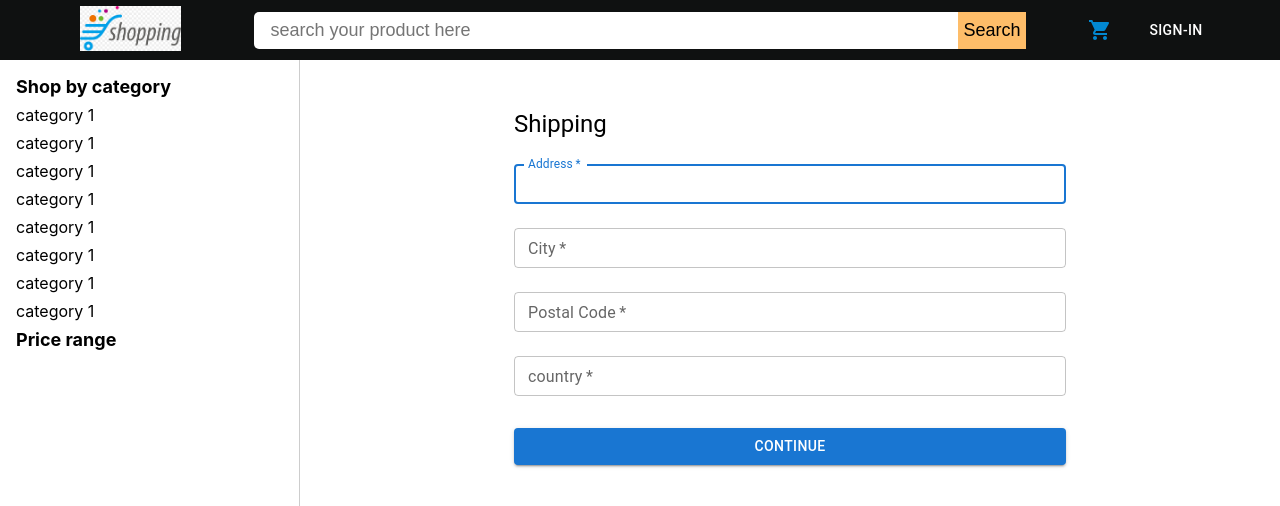
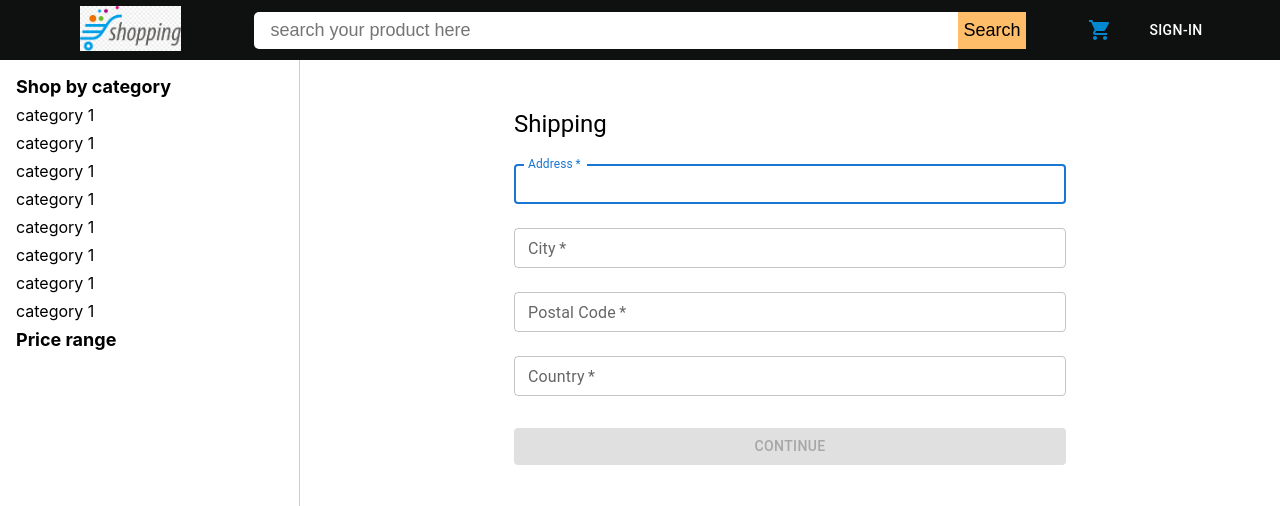
Before and after one commit to praveen7101994/Ecommerce-MERN, a React (Create React App) app in the folder frontend/: page /shipping in a window 1280 px wide. Shown: the top 506 px of the page. Built offline with nearby package versions, Linux system fonts and the light colour scheme.

Commit message:
Finishing Shipping Screen and cart slice.

```diff
--- a/frontend/src/pages/ShippingScreen/ShippingScreen.jsx
+++ b/frontend/src/pages/ShippingScreen/ShippingScreen.jsx
@@ -1,8 +1,6 @@
-import React, { useState, useEffect } from "react";
+import React, { useState } from "react";
 import { useDispatch, useSelector } from "react-redux";
-import { useRegisterMutation } from "../../slices/usersApiSlice";
-import { setCredentials } from "../../slices/authSlice";
-import { useLocation, useNavigate } from "react-router-dom";
+import { useNavigate } from "react-router-dom";
 import {
   Container,
   Box,
@@ -13,42 +11,25 @@ import {
 } from "@mui/material";
 
 import FormContainer from "../../components/Header/FormContainer";
-import { useSnackbar } from "../../components/common/snackbar/SnackbarProvider";
+import { saveShippingAddress } from "../../slices/cartSlice";
 
 const ShippingScreen = () => {
-  const [address, setAddress] = useState("");
-  const [city, setCity] = useState("");
-  const [postalCode, setPostalCode] = useState("");
-  const [country, setCountry] = useState("");
+  const { shippingAddress } = useSelector((state) => state.cart);
 
-  const showSnackbar = useSnackbar();
+  const [address, setAddress] = useState(shippingAddress?.address || "");
+  const [city, setCity] = useState(shippingAddress?.city || "");
+  const [postalCode, setPostalCode] = useState(
+    shippingAddress?.postalCode || ""
+  );
+  const [country, setCountry] = useState(shippingAddress?.country || "");
 
   const dispatch = useDispatch();
-  const [register, { isLoading }] = useRegisterMutation();
-
-  const { userInfo } = useSelector((state) => state.auth);
-
   const navigate = useNavigate();
-
-  //   const { search } = useLocation();
-  //   const sp = new URLSearchParams(search);
-  //   const redirect = sp.get("redirect") || "/";
 
   const handleSubmit = async (event) => {
     event.preventDefault();
-    try {
-      const res = await register({
-        address,
-        city,
-        postalCode,
-        country,
-      }).unwrap();
-      dispatch(setCredentials({ ...res }));
-      //   navigate(redirect);
-    } catch (error) {
-      // alert("error", error?.data?.message || error.error);
-      showSnackbar(error?.data?.message || error.error, "error");
-    }
+    dispatch(saveShippingAddress({ address, city, postalCode, country }));
+    navigate("/payment");
   };
   return (
     <FormContainer>
@@ -110,7 +91,7 @@ const ShippingScreen = () => {
               required
               fullWidth
               name="country"
-              label="country"
+              label="Country"
               type="country"
               id="country"
               autoComplete="country"
@@ -123,7 +104,7 @@ const ShippingScreen = () => {
               variant="contained"
               sx={{ mt: 3, mb: 2 }}
               onClick={handleSubmit}
-              disabled={isLoading}
+              disabled={!address || !city || !postalCode || !country}
             >
               Continue
             </Button>
--- a/frontend/src/slices/cartSlice.js
+++ b/frontend/src/slices/cartSlice.js
@@ -3,11 +3,7 @@ import { updateCart } from "../utils/cartUtils";
 
 const initialState = localStorage.getItem("cart")
   ? JSON.parse(localStorage.getItem("cart"))
-  : { cartItems: [] };
-
-const addDecimals = (num) => {
-  return (Math.round(num * 100) / 100).toFixed(2);
-};
+  : { cartItems: [], shippingAddress: {}, paymentMothod: "PayPal" };
 
 const cartSlice = createSlice({
   name: "cart",
@@ -32,9 +28,14 @@ const cartSlice = createSlice({
       state.cartItems = state.cartItems.filter((x) => x._id !== action.payload);
       return updateCart(state);
     },
+    saveShippingAddress: (state, action) => {
+      state.shippingAddress = action.payload;
+      return updateCart(state);
+    },
   },
 });
 
-export const { addToCart, removeFromCart } = cartSlice.actions;
+export const { addToCart, removeFromCart, saveShippingAddress } =
+  cartSlice.actions;
 
 export default cartSlice.reducer;
```
